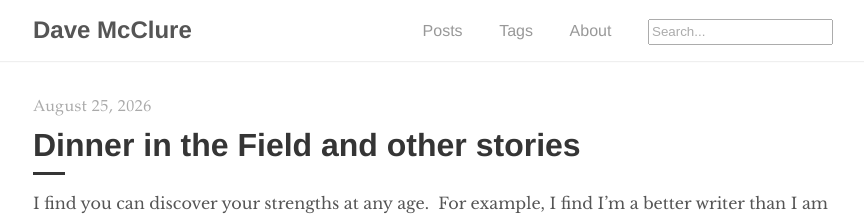
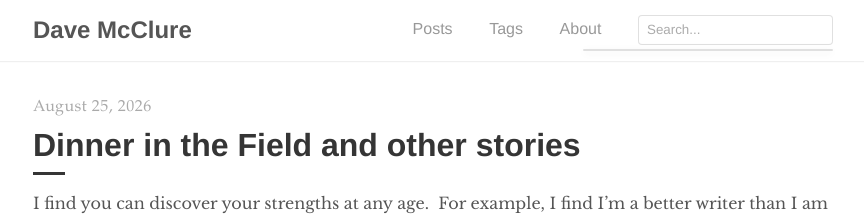
Before and after one commit to Daveintheshack/daveintheshack.github.io, a Jekyll site: the page built from index.html, in a window 1280 px wide. Shown: the top 216 px of the page, without its empty margins (207-1071 px from the left). Built offline with Jekyll 4.4.1, drawn with Linux system fonts in a browser that asks for light colours; the list of posts is cut into pages by our own code.

Commit message:
Update _layout.scss

```diff
--- a/_sass/tale/_layout.scss
+++ b/_sass/tale/_layout.scss
@@ -3,7 +3,6 @@
   max-width: 800px;
   width: 80%;
 }
-
 main,
 footer,
 .nav-container {
@@ -12,66 +11,56 @@
   max-width: 800px;
   width: 80%;
 }
-
 .nav {
   box-shadow: 0 2px 2px -2px $shadow-color;
   overflow: auto;
-
   &-container {
     margin: 1rem auto;
     position: relative;
     text-align: center;
   }
-
   &-title {
     @include transition(all .2s ease-out);
     color: $default-color;
     display: inline-block;
     margin: 0;
     padding-right: .2rem;
-
     &:hover,
     &:focus {
       opacity: .6;
     }
   }
-
   ul {
     list-style-type: none;
     margin: 1rem 0 0;
     padding: 0;
     text-align: center;
   }
-
   li {
     @include transition(all .2s ease-out);
     color: $default-color;
     display: inline-block;
     opacity: .6;
     padding: 0 2rem 0 0;
-
+    position: relative;
     &:last-child {
       padding-right: 0;
     }
-
     &:hover,
     &:focus {
       opacity: 1;
     }
   }
-
   a {
     color: $default-color;
     font-family: $sans-serif;
   }
 }
-
 @media (min-width: 600px) {
   .nav {
     &-container {
       text-align: left;
     }
-
     ul {
       bottom: 0;
       position: absolute;
@@ -79,14 +68,53 @@
     }
   }
 }
-
 footer {
   font-family: $serif-secondary;
   padding: 2rem 0;
   text-align: center;
-
   span {
     color: $default-color;
     font-size: .8rem;
   }
 }
+
+#search-input {
+  border: 1px solid $shadow-color;
+  border-radius: 4px;
+  font-family: $sans-serif;
+  padding: 4px 8px;
+}
+
+#results-container {
+  background: #fff;
+  border: 1px solid $shadow-color;
+  border-radius: 4px;
+  box-shadow: 0 2px 8px rgba(0, 0, 0, .15);
+  list-style: none;
+  margin: 4px 0 0;
+  max-height: 300px;
+  opacity: 1;
+  overflow-y: auto;
+  padding: 0;
+  position: absolute;
+  right: 0;
+  top: 100%;
+  width: 250px;
+  z-index: 100;
+  li {
+    border-bottom: 1px solid #eee;
+    display: block;
+    opacity: 1;
+    padding: 8px 12px;
+    &:last-child {
+      border-bottom: none;
+    }
+  }
+  a {
+    color: $default-color;
+    text-decoration: none;
+    &:hover {
+      text-decoration: underline;
+    }
+  }
+}
```
